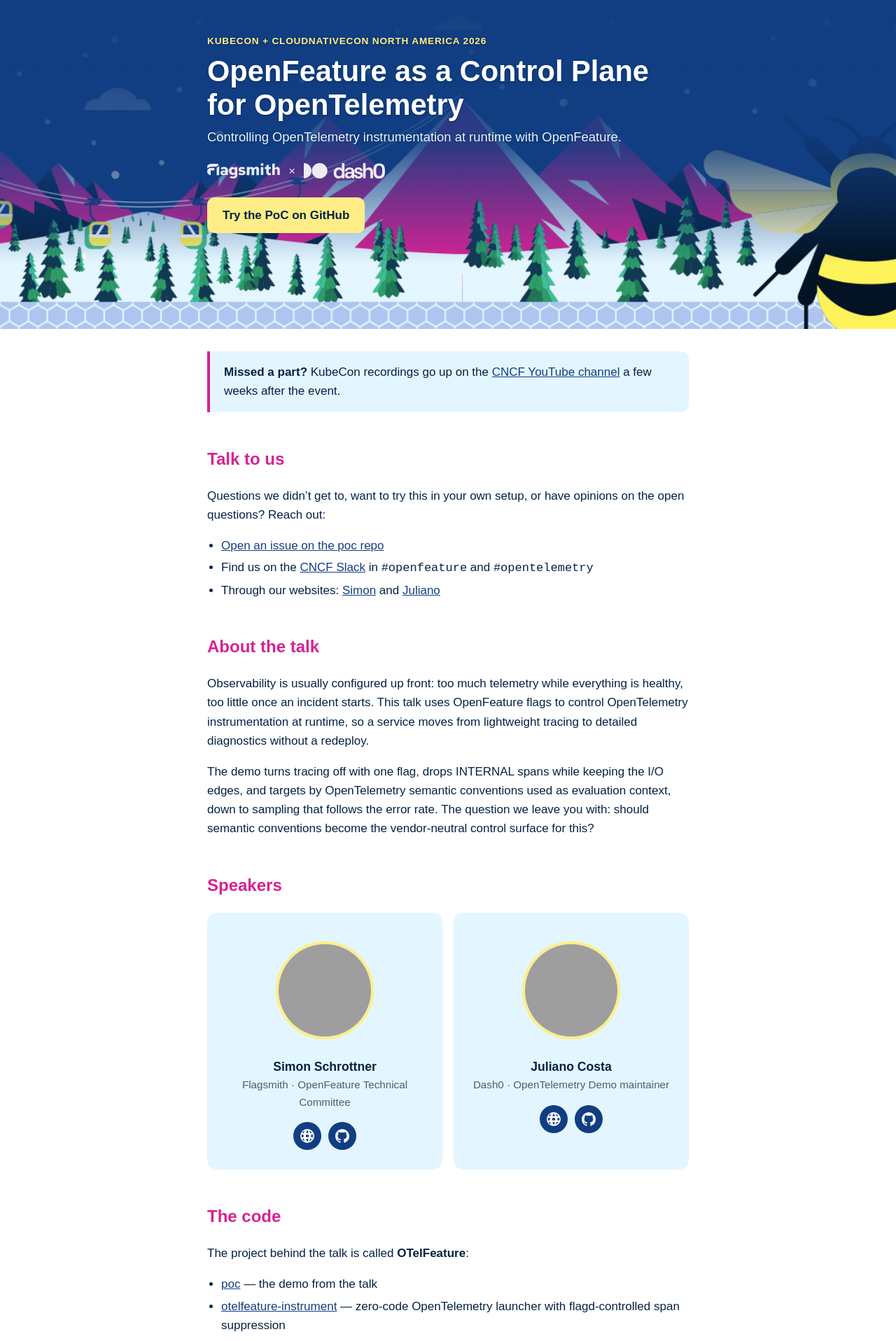
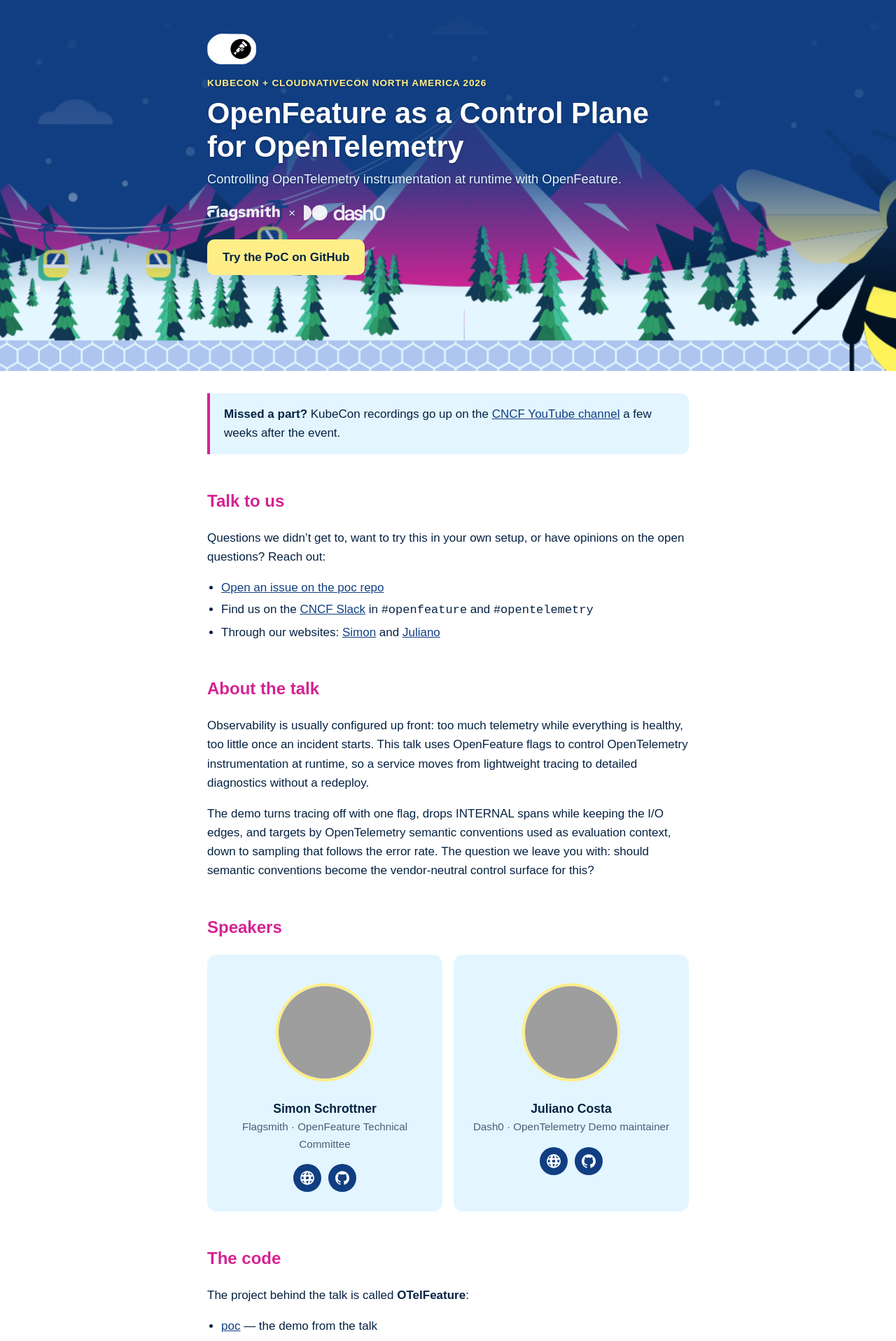
Before and after one commit to OTelFeature/otelfeature.github.io, a Jekyll site: the page built from index.md, in a window 1280 px wide. Shown: the top 1916 px of the page at 70% size. Built offline with Jekyll 4.4.1, drawn with Linux system fonts in a browser that asks for light colours; grey boxes are pictures that could not be loaded.

Commit message:
Use the org logo: hero, favicon, touch icon and link preview
The logo is the OTelFeature org avatar (a toggle around the OpenTelemetry
icon), cropped to the toggle. It replaces the placeholder hexagon favicon.
The touch icon puts it on the hero blue, since iOS needs an opaque icon.

Co-Authored-By: Claude Opus 5.5 <noreply@anthropic.com>

```diff
--- a/_layouts/default.html
+++ b/_layouts/default.html
@@ -6,7 +6,7 @@
   <title>{{ site.talk_title }} · KubeCon NA 2026</title>
   <meta name="description" content="{{ site.description }}">
   <link rel="canonical" href="{{ page.url | absolute_url }}">
-  <link rel="icon" href="{{ '/assets/favicon.svg' | relative_url }}" type="image/svg+xml">
+  <link rel="icon" href="{{ '/assets/favicon.png' | relative_url }}" type="image/png">
   <link rel="apple-touch-icon" href="{{ '/assets/apple-touch-icon.png' | relative_url }}">
 
   <!-- Link previews on LinkedIn, Slack, Bluesky and X -->
--- a/assets/style.css
+++ b/assets/style.css
@@ -52,6 +52,9 @@ main {
 .hero .partners img { display: block; height: 22px; width: auto; }
 .hero .partners a { opacity: 0.9; }
 .hero .partners a:hover { opacity: 1; }
+
+.hero .mark { margin: 0 0 16px; }
+.hero .mark img { display: block; height: 44px; width: auto; }
 
 .hero .event {
   margin: 0 0 8px;
--- a/index.md
+++ b/index.md
@@ -4,6 +4,9 @@ layout: default
 {% assign utm = "utm_source=kubecon-na-2026&utm_medium=qr&utm_campaign=otelfeature" %}
 
 <div class="hero" markdown="1">
+
+![OTelFeature](assets/logo.png)
+{: .mark}
 
 KubeCon + CloudNativeCon North America 2026
 {: .event}
```
Also changed, not shown: assets/apple-touch-icon.png, assets/favicon.png (added), assets/favicon.svg (deleted), assets/logo.png (added), assets/og.png.
